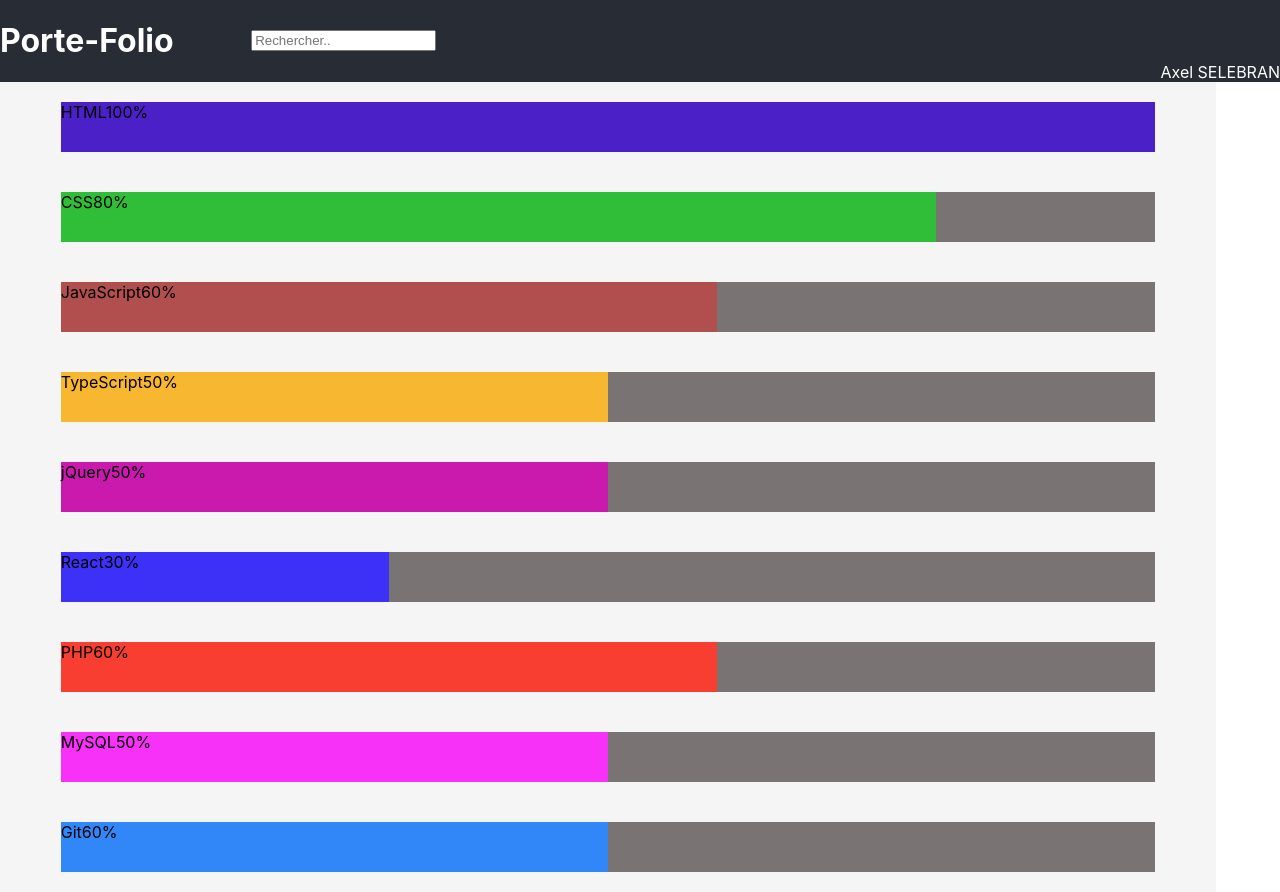
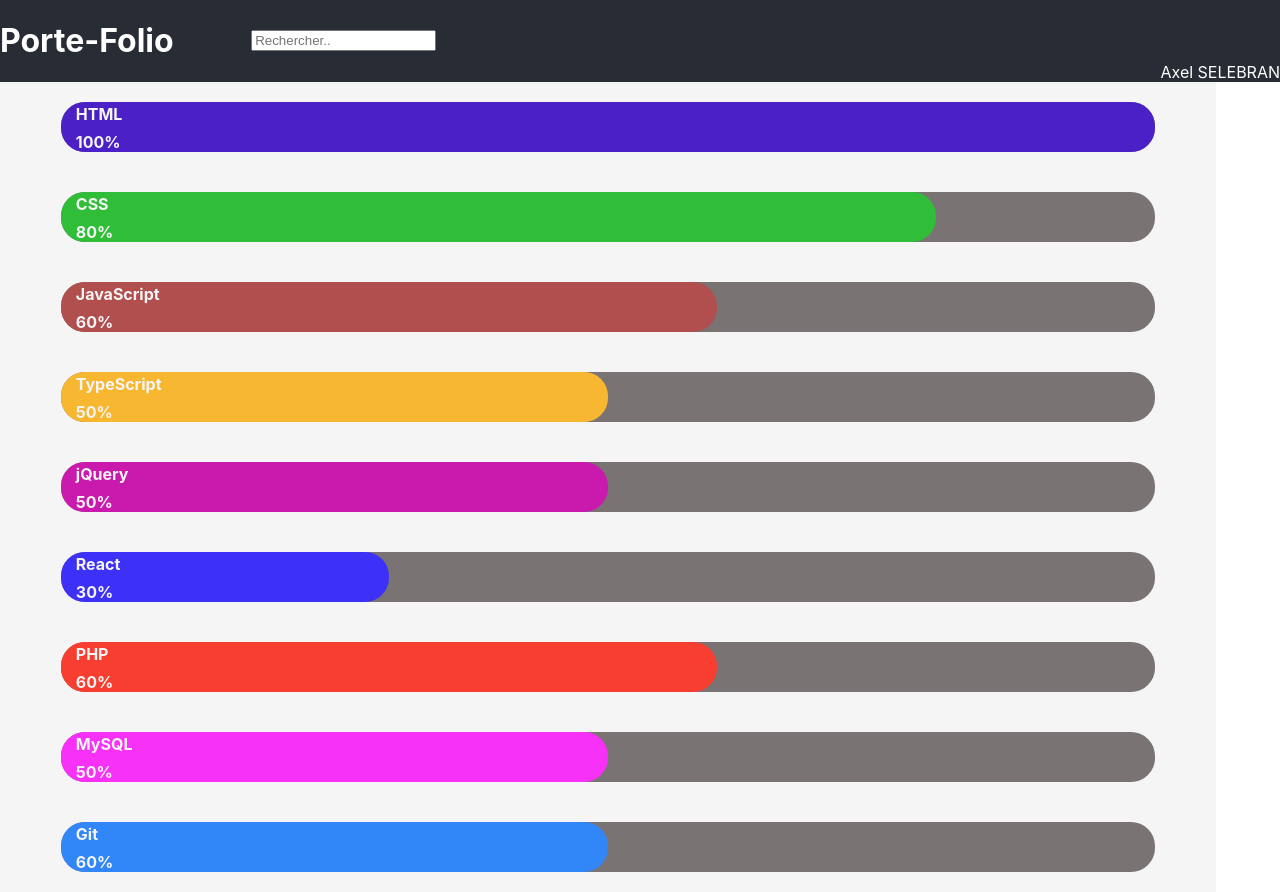
Before and after one commit to Warheart-1/portefolio, a React (Create React App) app: page /CV in a window 1280 px wide. Built offline with nearby package versions, Linux system fonts and the light colour scheme.

Commit message:
style des jauges fini

```diff
--- a/src/composents/CV.tsx
+++ b/src/composents/CV.tsx
@@ -9,56 +9,56 @@
             <div id="contents">
                 <div className="Progress-bar">
                     <div id="HTML">
-                        <span className="HTML-title">HTML</span>
-                        <span className="HTML-content">100%</span>
+                        <span className="title">HTML</span>
+                        <span className="content">100%</span>
                     </div>
                 </div>
                 <div className="Progress-bar">
                     <div id="CSS">
-                        <span className="CSS-title">CSS</span>
-                        <span className="CSS-content">80%</span>
+                        <span className="title">CSS</span>
+                        <span className="content">80%</span>
                     </div>
                 </div>
                 <div className="Progress-bar">
                     <div id="JS">
-                        <span className="JS-title">JavaScript</span>
-                        <span className="JS-content">60%</span>
+                        <span className="title">JavaScript</span>
+                        <span className="content">60%</span>
                     </div>
                 </div>
                 <div className="Progress-bar">
                     <div id="TS">
-                        <span className="TyepScript-title">TypeScript</span>
-                        <span className="TyepScript-content">50%</span>
+                        <span className="title">TypeScript</span>
+                        <span className="content">50%</span>
                     </div>
                 </div>
                 <div className="Progress-bar">
                     <div id="jQuery">
-                        <span className="jQuery-title">jQuery</span>
-                        <span className="jQuery-content">50%</span>
+                        <span className="title">jQuery</span>
+                        <span className="content">50%</span>
                     </div>
                 </div>
                 <div className="Progress-bar">
                     <div id="React">
-                        <span className="React-title">React</span>
-                        <span className="React-content">30%</span>
+                        <span className="title">React</span>
+                        <span className="content">30%</span>
                     </div>
                 </div>
                 <div className="Progress-bar">
                     <div id="PHP">
-                        <span className="PHP-title">PHP</span>
-                        <span className="PHP-content">60%</span>
+                        <span className="title">PHP</span>
+                        <span className="content">60%</span>
                     </div>
                 </div>
                 <div className="Progress-bar">
                     <div id="MySQL">
-                        <span className="MySQL-title">MySQL</span>
-                        <span className="MySQL-content">50%</span>
+                        <span className="title">MySQL</span>
+                        <span className="content">50%</span>
                     </div>
                 </div>
                 <div className="Progress-bar">
                     <div id="Git">
-                        <span className="Git-title">Git</span>
-                        <span className="Git-content">60%</span>
+                        <span className="title">Git</span>
+                        <span className="content">60%</span>
                     </div>
                 </div>
             </div>
--- a/src/composents/Intro.tsx
+++ b/src/composents/Intro.tsx
@@ -16,7 +16,9 @@
             </div>
         </div>
         <div className="box2">
-            <Link to="/CV">CV</Link>
+            <Link to="/CV"> Mes compétences</Link>
+            <Link to="/Parcours"> Mon parcours</Link>
+            <Link to="/Contact"> Contact</Link>
         </div>
         </>
     )
--- a/src/style/CV.css
+++ b/src/style/CV.css
@@ -14,6 +14,7 @@
   position: relative;
   background-color: #797373;
   margin: 20px auto;
+  border-radius: 24px;
 }
 
 #HTML {
@@ -22,6 +23,7 @@
   animation-fill-mode: forwards;
   position: absolute;
   background-color: #4c20c7;
+  border-radius: 24px;
 }
 
 #CSS {
@@ -30,6 +32,7 @@
   animation-fill-mode: forwards;
   position: absolute;
   background-color: #30bd37;
+  border-radius: 24px;
 }
 
 #JS {
@@ -38,6 +41,7 @@
   animation-fill-mode: forwards;
   position: absolute;
   background-color: #b14e4e;
+  border-radius: 24px;
 }
 
 #TS {
@@ -46,6 +50,7 @@
   animation-fill-mode: forwards;
   position: absolute;
   background-color: #f7b731;
+  border-radius: 24px;
 }
 
 #jQuery {
@@ -54,6 +59,7 @@
   animation-fill-mode: forwards;
   position: absolute;
   background-color: #ca19ad;
+  border-radius: 24px;
 }
 
 #React {
@@ -62,6 +68,7 @@
   animation-fill-mode: forwards;
   position: absolute;
   background-color: #3e31f7;
+  border-radius: 24px;
 }
 
 #PHP {
@@ -70,6 +77,7 @@
   animation-fill-mode: forwards;
   position: absolute;
   background-color: #f73e31;
+  border-radius: 24px;
 }
 
 #MySQL {
@@ -78,6 +86,7 @@
   animation-fill-mode: forwards;
   position: absolute;
   background-color: #f731f7;
+  border-radius: 24px;
 }
 
 #Git {
@@ -86,6 +95,27 @@
   animation-fill-mode: forwards;
   position: absolute;
   background-color: #3187f7;
+  border-radius: 24px;
+}
+
+.content {
+  z-index: 3;
+  padding-top: 15px;
+  margin-top: 15px;
+  position: relative;
+}
+
+.title {
+  z-index: 3;
+  padding-top: 2px;
+  position: relative;
+}
+
+.content, .title {
+  margin-left: 15px;
+  margin-bottom: 8px;
+  color: #f5f5f5;
+  font-weight: bold;
 }
 
 @keyframes AnimationHTML {
--- a/src/style/CV.scss
+++ b/src/style/CV.scss
@@ -21,6 +21,7 @@
     position: relative;
     background-color: #797373;
     margin: 20px auto;
+    @include Borderradius(24px);
 }
 
 //inclus le fichier de setAnimation
@@ -69,6 +70,28 @@
     @include setAnimation($sizeHeight,#3187f7);
 }
 
+.content{
+    z-index: 3;
+    padding-top: 15px;
+    margin-top: 15px;
+    position: relative;
+}
+
+.title{
+    z-index: 3;
+    padding-top: 2px;
+    //margin-top: 15px;
+    position: relative;
+}
+
+.content,.title{
+    margin-left: 15px;
+    margin-bottom: 8px;
+    color: #f5f5f5;
+    font-weight: bold;
+}
+
+//initialise les animations
 @include AnimationHTML(10px, 100%);
 
 @include AnimationCSS(10px, 80%);
--- a/src/style/_method.scss
+++ b/src/style/_method.scss
@@ -53,11 +53,16 @@
     }
 }
 
+@mixin Borderradius($radiusSize){
+    border-radius: $radiusSize;
+}
+
 @mixin setAnimation($size, $color){
     height: $size;
     animation-fill-mode: forwards;
     position: absolute;
     background-color: $color;
+    @include Borderradius(24px);
 }
 
 @mixin BorderProgressionBar($radiusSize, $shadowSize, $color){
```
Also changed, not shown: 2 other files (tests, documents, lock files or other folders).
